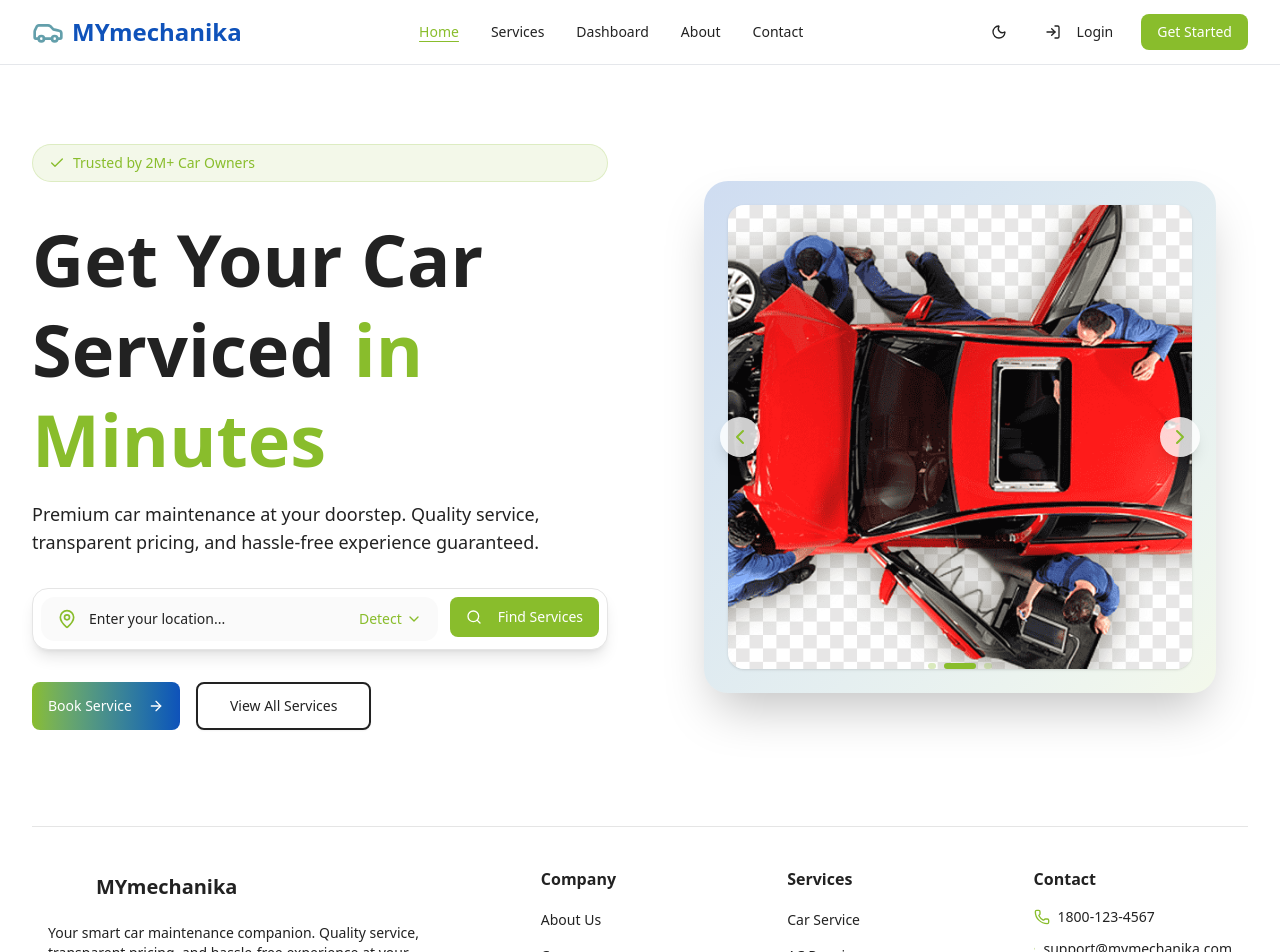
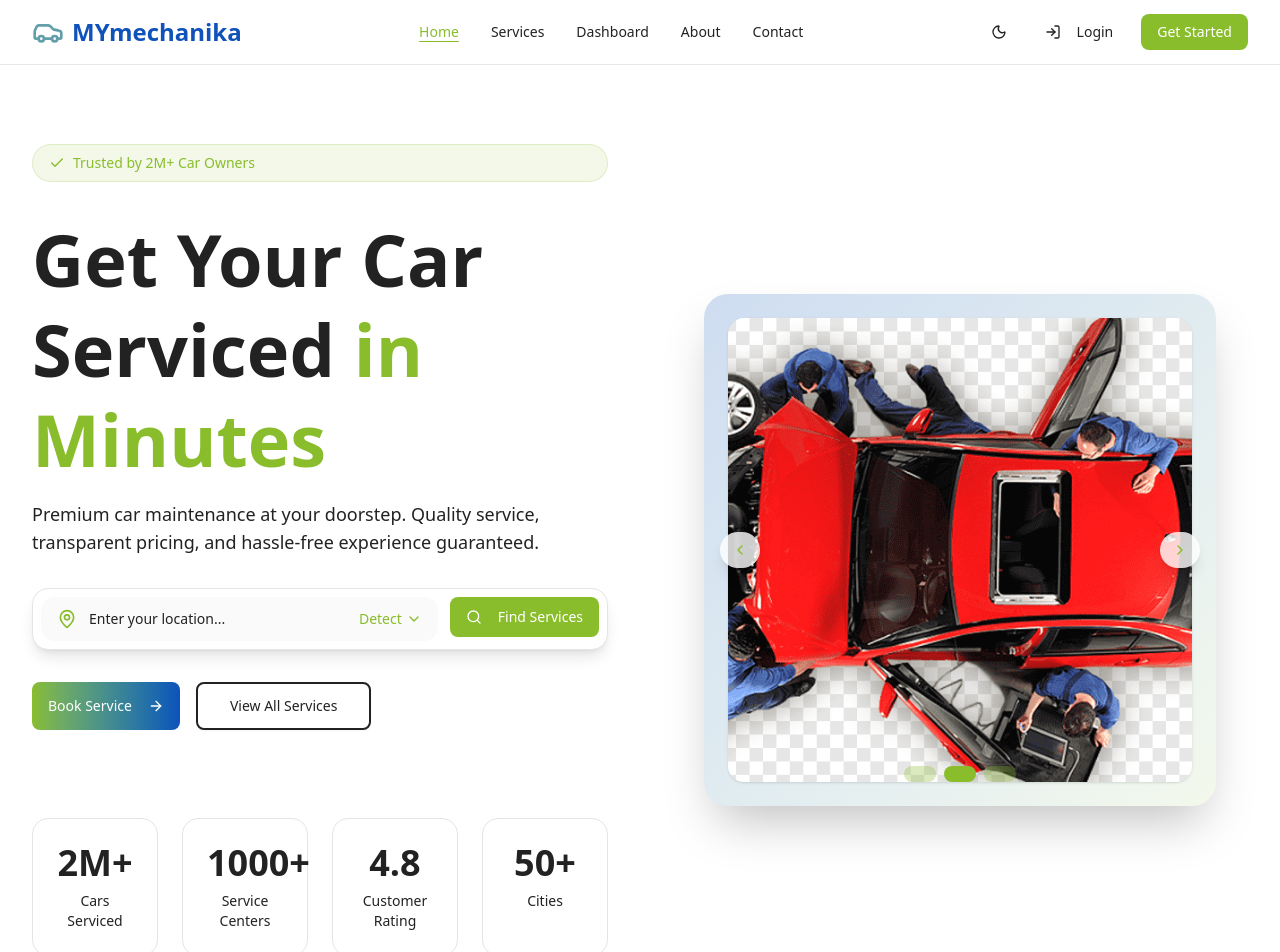
Before and after one commit to awaneesh-anzney/mymechanika-customer-app, a Next.js app: page / in a window 1280 px wide. Shown: the top 952 px of the page. Built offline with nearby package versions, Linux system fonts and the light colour scheme.

Commit message:
feat(hero-section): add rate view component and improve hero illustration
- Add new RateView component to display service statistics
- Replace button elements with Button component in HeroIllustration
- Update styling in HeroIllustration for better visual consistency

```diff
--- a/src/components/HeroIllustration.tsx
+++ b/src/components/HeroIllustration.tsx
@@ -8,6 +8,7 @@ import { cn } from "@/lib/utils";
 import CarImage from "@/assets/car-image.png";
 import CarImage1 from "@/assets/car-image1.png";
 import CarImage2 from "@/assets/car-image2.png";
+import { Button } from "./ui/button";
 
 const slides = [
   {
@@ -47,7 +48,7 @@ export function HeroIllustration() {
 
   return (
     <div className="relative w-full h-full flex items-center justify-center p-4">
-      <div className="relative w-full max-w-lg aspect-square bg-gradient-to-br from-secondary/20 to-primary/10 rounded-3xl overflow-hidden shadow-2xl">
+      <div className="relative w-full max-w-lg aspect-square bg-linear-to-br from-secondary/20 to-primary/10 rounded-3xl overflow-hidden shadow-2xl">
         {/* Slides */}
         <div className="absolute inset-0 w-full h-full">
           {slides.map((slide, index) => (
@@ -72,26 +73,26 @@ export function HeroIllustration() {
         </div>
 
         {/* Manual Controls */}
-        <button
+        <Button
           onClick={prevSlide}
           className="absolute left-4 top-1/2 -translate-y-1/2 z-20 p-2 rounded-full bg-white/80 hover:bg-white text-primary shadow-lg transition-all hover:scale-110"
           aria-label="Previous slide"
         >
           <ChevronLeft className="w-6 h-6" />
-        </button>
-        <button
+        </Button>
+        <Button
           onClick={nextSlide}
           className="absolute right-4 top-1/2 -translate-y-1/2 z-20 p-2 rounded-full bg-white/80 hover:bg-white text-primary shadow-lg transition-all hover:scale-110"
           aria-label="Next slide"
         >
           <ChevronRight className="w-6 h-6" />
-        </button>
+        </Button>
 
         {/* Sliding Indicator Bar */}
         <div className="absolute bottom-6 left-1/2 -translate-x-1/2 z-20 flex flex-col items-center gap-2">
           <div className="flex gap-2">
             {slides.map((_, index) => (
-              <button
+              <Button
                 key={index}
                 onClick={() => setCurrentSlide(index)}
                 className={cn(
--- a/src/components/HeroSection.tsx
+++ b/src/components/HeroSection.tsx
@@ -12,8 +12,10 @@ import {
   SelectValue,
 } from "@/components/ui/select";
 import LocationSearch from "./locations/LocationSearch";
+import RateView from "./RateView";
 
 export function HeroSection() {
+
   return (
     <div className="flex flex-col gap-8">
       {/* Trust Badge */}
@@ -33,7 +35,6 @@ export function HeroSection() {
 
       {/* Location Input */}
        <LocationSearch />
-
       {/* CTA Buttons */}
       <div className="flex flex-col sm:flex-row gap-4">
         <Button
@@ -51,6 +52,12 @@ export function HeroSection() {
           View All Services
         </Button>
       </div>
+
+      {/* Rating */}
+      <div className="-mt-10 flex items-center gap-2">
+        <RateView />
+      </div>
+
     </div>
   );
 }
--- /dev/null
+++ b/src/components/RateView.tsx
@@ -0,0 +1,32 @@
+import React from 'react'
+
+const RateView = () => {
+
+     const stats = [
+  { value: "2M+", label: "Cars Serviced" },
+  { value: "1000+", label: "Service Centers" },
+  { value: "4.8", label: "Customer Rating" },
+  { value: "50+", label: "Cities" },
+];
+
+  return (
+    <div>
+       <div className="grid grid-cols-2 md:grid-cols-4 gap-6 mt-16 lg:mt-24">
+            {stats.map((stat, index) => (
+              <div
+                key={index}
+                className="text-center p-6 rounded-2xl bg-card border border-border shadow-soft animate-scale-in"
+                style={{ animationDelay: `${index * 100}ms` }}
+              >
+                <div className="text-3xl md:text-4xl font-bold gradient-text mb-2">
+                  {stat.value}
+                </div>
+                <div className="text-sm text-muted-foreground">{stat.label}</div>
+              </div>
+            ))}
+          </div>
+    </div>
+  )
+}
+
+export default RateView
```
